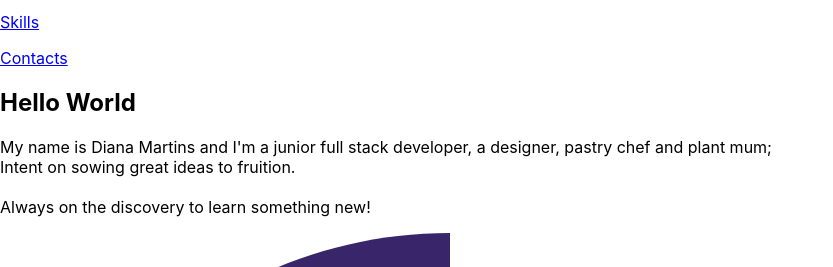
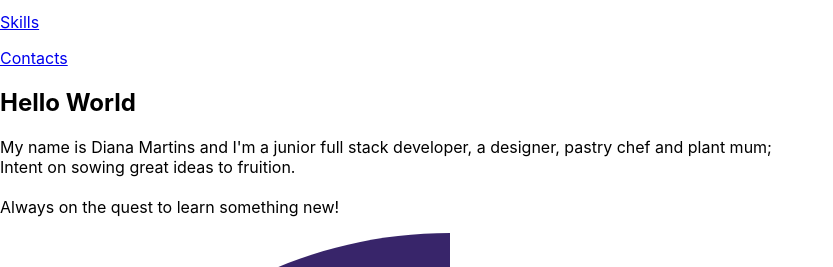
Before and after one commit to DianaMMartins/DianaMMartins.github.io, a React (Create React App) app: page / in a window 1280 px wide. Shown: the part 1160-1427 px from the top of the page, without its empty margins (0-833 px from the left). Built offline with nearby package versions, Linux system fonts and the light colour scheme.

Commit message:
added text to about me and home

```diff
--- a/src/components/pages/AboutMe.jsx
+++ b/src/components/pages/AboutMe.jsx
@@ -1,12 +1,23 @@
 export const AboutMe = () => {
   return (
     <section className="page scrollbox">
-      <h2>Hello World</h2>
+      <h2>Diana Martins</h2>
       <p className="scrollbox-inner">
-        Lorem ipsum dolor sit amet consectetur adipisicing elit. Natus, enim
-        quasi? Eos rem aut officia dicta quos magni molestiae? Quos natus,
-        incidunt quis exercitationem repellat temporibus asperiores nisi totam
-        earum.
+        I'm a software developer with a unique perspective on design and user
+        experience. My journey into coding began when I ventured on creating my
+        pastry brand and wanted to create my own website. This lead me to
+        learning how to create a website, which in turn, led me down the path of
+        coding and eventually to the Northcoders Software Developer bootcamp.
+        <br /> <br />
+        Throughout my experience at Northcoders, I learned the skills necessary
+        to become a full-stack developer, with an emphasis on Javascript and
+        React. Having experience in Animation and Multimedia Design and as a Pastry
+        Chef, I bring a creative and fresh perspective to this new career path.
+        <br /> <br /> Aside from coding, I am also a talented pastry chef and
+        enjoy baking delicious treats and breads in my spare time and sharing
+        them with friends and family. Additionally, I love gardening and find
+        joy in starting plants from seed and watching them grow. <br /> <br /> I
+        am always eager to learn, grow and explore new worlds!
       </p>
     </section>
   );
--- a/src/components/pages/Home.jsx
+++ b/src/components/pages/Home.jsx
@@ -2,9 +2,11 @@ export const Home = () => {
   return (
     <section className="home scrollbox">
       <h2>Hello World</h2>
-        <p className="scrollbox-inner">My name is Diana Martins and I'm a junior full stack developer, a designer, pastry chef and plant mum; <br />
-        Intent on sowing great ideas to fruition. <br /><br />
-        Always on the discovery to learn something new!
+      <p className="scrollbox-inner">
+        My name is Diana Martins and I'm a junior full stack developer, a
+        designer, pastry chef and plant mum; <br />
+        Intent on sowing great ideas to fruition. <br />
+        <br /> Always on the quest to learn something new!
       </p>
     </section>
   );
--- a/src/components/pages/Projects.jsx
+++ b/src/components/pages/Projects.jsx
@@ -6,7 +6,6 @@ export const Projects = () => {
       <h2>My projects</h2>
       <section className="scrollbox-inner">
         {projects.map((project) => {
-          console.log(project.icon);
           return (
             <article className="project-card">
               <a
```
Lines whose indentation alone changed are shown as unchanged.
